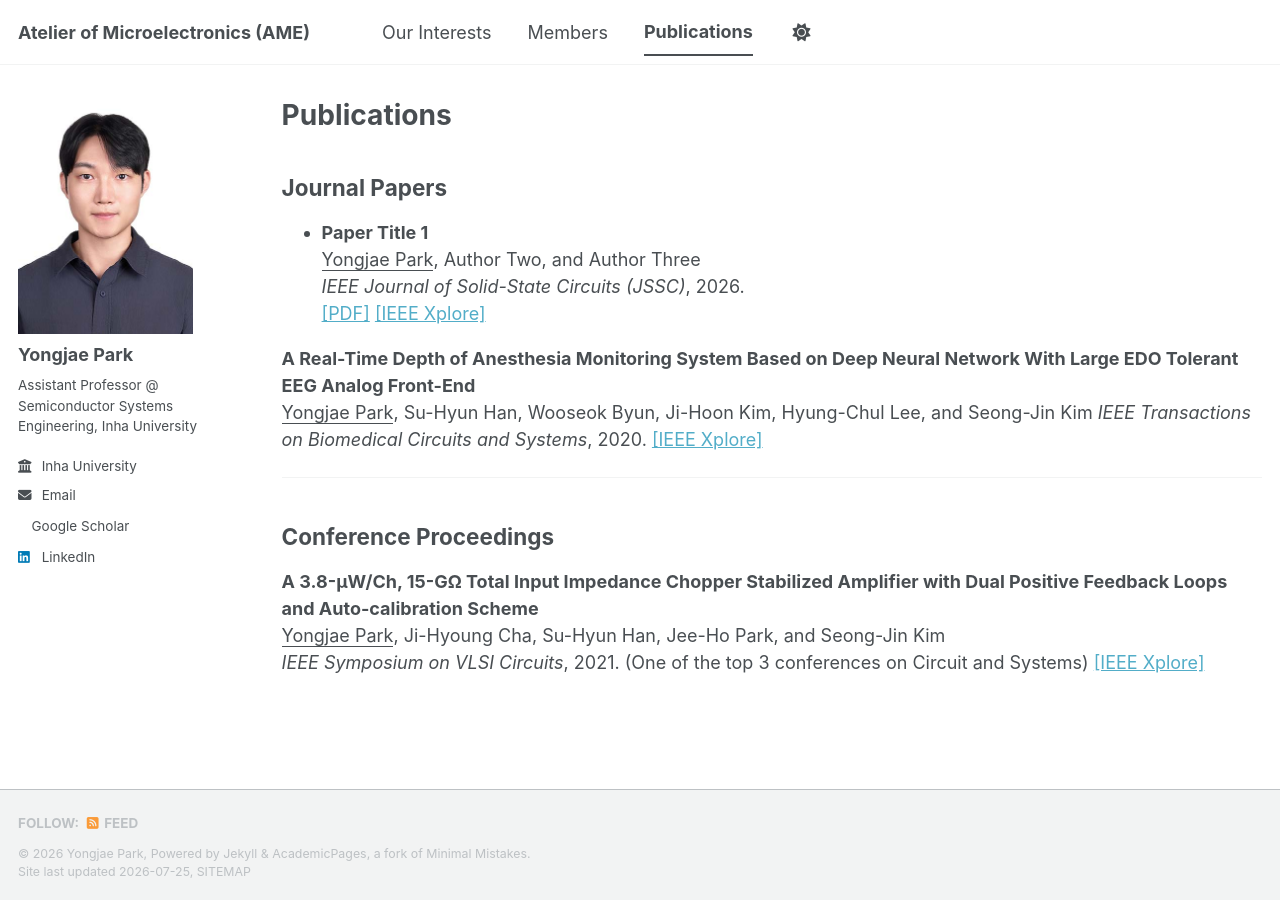
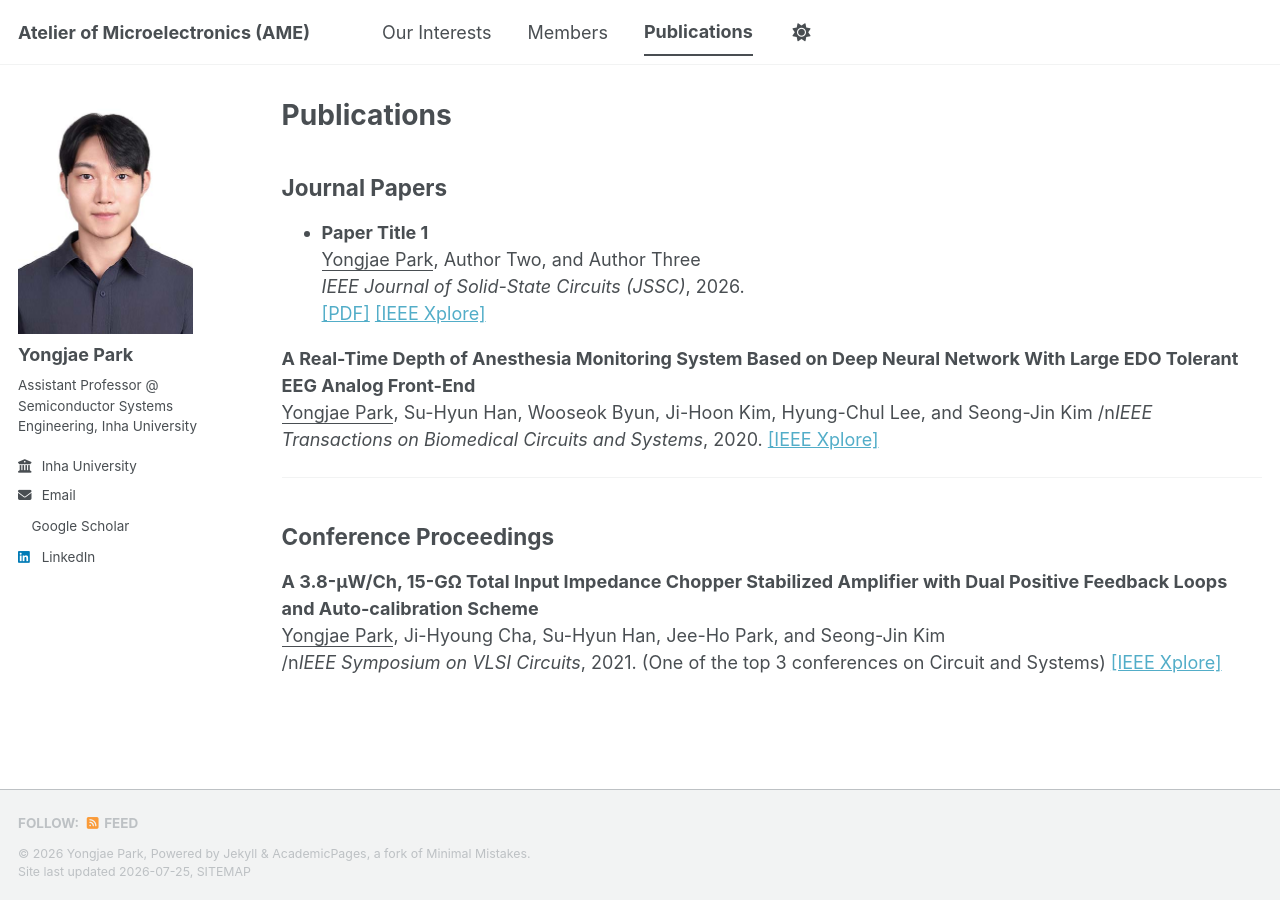
Before and after one commit to yong27park/AME.github.io, a Jekyll site: the page built from _pages/publications.md, in a window 1280 px wide. Built offline with Jekyll 4.4.1, drawn with Linux system fonts in a browser that asks for light colours; a style sheet for code colours, icons or effects is not loaded.

```diff
--- a/_pages/publications.md
+++ b/_pages/publications.md
@@ -14,7 +14,7 @@ author_profile: true
 
 **A Real-Time Depth of Anesthesia Monitoring System Based on Deep Neural Network With Large EDO Tolerant EEG Analog Front-End**
   <u>Yongjae Park</u>, Su-Hyun Han, Wooseok Byun, Ji-Hoon Kim, Hyung-Chul Lee, and Seong-Jin Kim
-  *IEEE Transactions on Biomedical Circuits and Systems*, 2020. [[IEEE Xplore]](https://ieeexplore.ieee.org/abstract/document/9103093)
+  /n*IEEE Transactions on Biomedical Circuits and Systems*, 2020. [[IEEE Xplore]](https://ieeexplore.ieee.org/abstract/document/9103093)
 
 ---
 
@@ -22,4 +22,4 @@ author_profile: true
 
 **A 3.8-μW/Ch, 15-GΩ Total Input Impedance Chopper Stabilized Amplifier with Dual Positive Feedback Loops and Auto-calibration Scheme**
   <u>Yongjae Park</u>, Ji-Hyoung Cha, Su-Hyun Han, Jee-Ho Park, and Seong-Jin Kim
-  *IEEE Symposium on VLSI Circuits*, 2021. (One of the top 3 conferences on Circuit and Systems) [[IEEE Xplore]](https://ieeexplore.ieee.org/abstract/document/9492508)
+  /n*IEEE Symposium on VLSI Circuits*, 2021. (One of the top 3 conferences on Circuit and Systems) [[IEEE Xplore]](https://ieeexplore.ieee.org/abstract/document/9492508)
```
